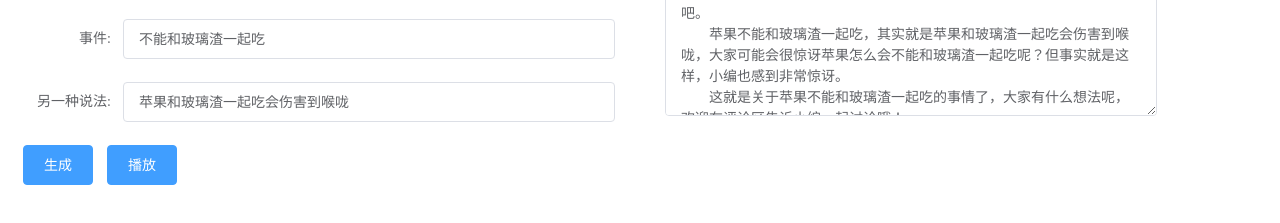
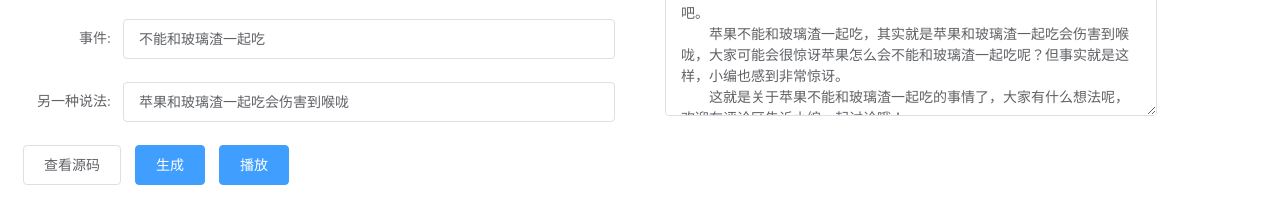
Before and after one commit to Twelveeee/baidu-tts-test1, a plain HTML site: page index.html in a window 1280 px wide. Shown: the part 173-396 px from the top of the page. Drawn offline with nearby package versions, Linux system fonts and the light colour scheme.

Commit message:
add 查看源码

```diff
--- a/index.html
+++ b/index.html
@@ -74,6 +74,9 @@
 						</div>
 					</div>
 				</div>
+				<button type="button" class="el-button el-button--default" onclick="seeGithub()">
+					<span>查看源码</span>
+				</button>
 				<button type="button" class="el-button el-button--primary" @click="makemaintext()">
 					<span>生成</span>
 				</button>
--- a/js/main.js
+++ b/js/main.js
@@ -63,3 +63,6 @@ function playAudio(){
 	    });
 	document.getElementById("palyButton").innerHTML="暂停";
 }
+function seeGithub(){
+	window.open("https://github.com/Twelveeee/baidu-tts-test1")
+}
```
